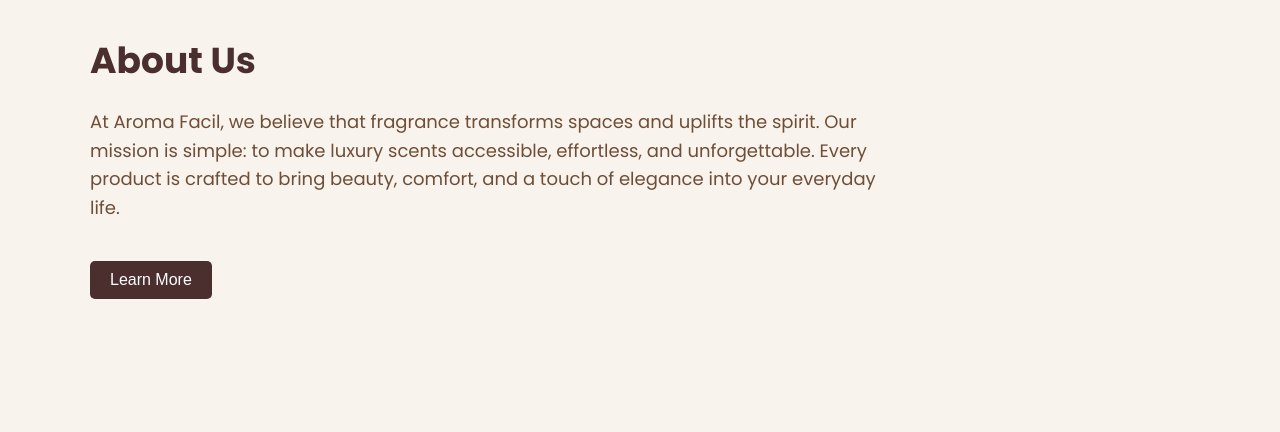
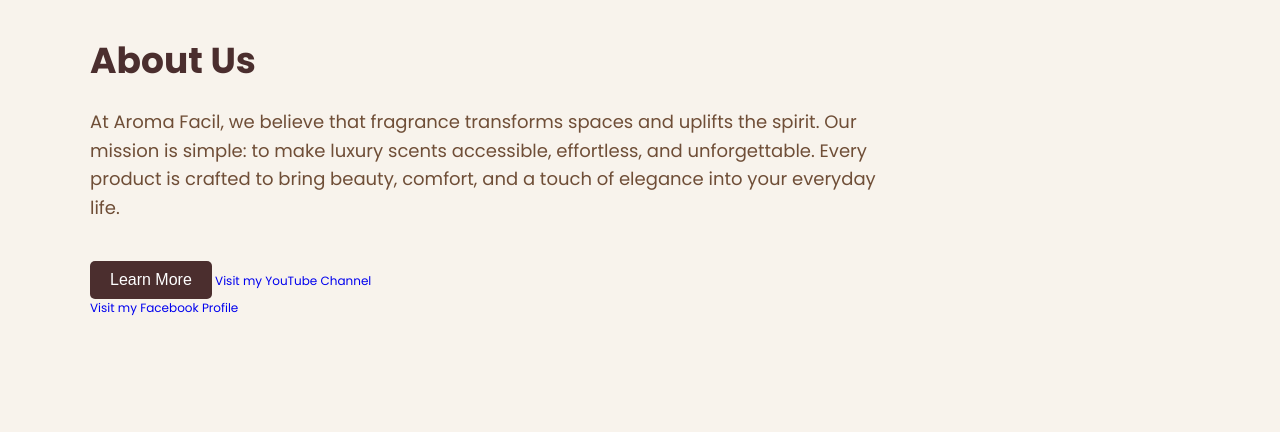
Before and after one commit to Greemmm/Aroma-Facill, a plain HTML site: page index.html in a window 1280 px wide. Shown: the part 1187-1619 px from the top of the page. Drawn offline with Linux system fonts and the light colour scheme.

Commit message:
Update index.html

```diff
--- a/index.html
+++ b/index.html
@@ -161,6 +161,9 @@
                     Every product is crafted to bring beauty, comfort, and a touch of elegance into your everyday life.
                 </p>
                 <button id="learnMoreBtn" class="learn-more" onclick="changeContent('info')"><span>Learn More</span></button>
+                <a href="https://www.youtube.com/@aromafacil/shorts" target="_blank">Visit my YouTube Channel</a>
+                <br>
+                <a href="https://www.facebook.com/profile.php?id=61574649373598" target="_blank">Visit my Facebook Profile</a>
                 <!--<button id="learnMoreBtn2" class="learn-more" onclick="changeContent('shop')"><span>Shop</span></button>-->
             </div>
             <div class="video-box">
```
